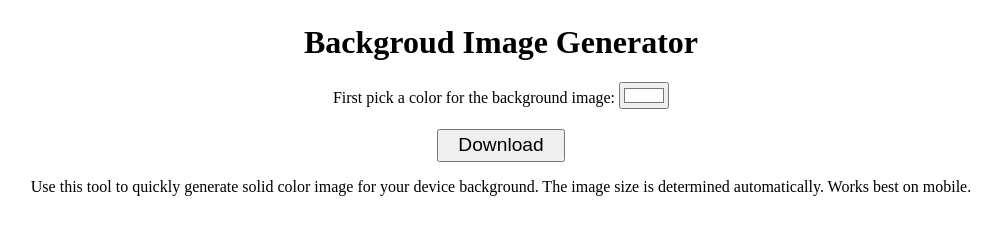
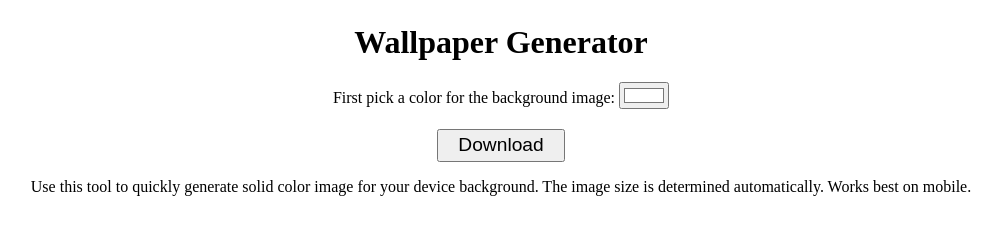
Before and after one commit to aquilax/mobile-background-image-generator, a plain HTML site: page index.html in a window 1280 px wide. Shown: the whole page, without its empty margins (139-1137 px from the left). Drawn offline with Linux system fonts and the light colour scheme.

Commit message:
Backgroudn image => Wallpaper

```diff
--- a/index.html
+++ b/index.html
@@ -5,7 +5,7 @@
     <meta http-equiv="X-UA-Compatible" content="IE=edge">
     <meta name="viewport" content="width=device-width, initial-scale=1">
     <meta name="theme-color" content="#ffffff" />
-    <title>Backgroud Image Generator</title>
+    <title>Wallpaper Generator</title>
     <style>
         .control {
             background: #fff;
@@ -29,7 +29,7 @@
     <!-- Add to homescreen for Safari on iOS -->
     <meta name="apple-mobile-web-app-capable" content="yes">
     <meta name="apple-mobile-web-app-status-bar-style" content="black">
-    <meta name="apple-mobile-web-app-title" content="Backgroud Image Generator">
+    <meta name="apple-mobile-web-app-title" content="Wallpaper Generator">
     <link rel="apple-touch-icon-precomposed" href="assets/images/icon_144.png">
 
     <!-- Tile icon for Win8 (144x144 + tile color) -->
@@ -51,7 +51,7 @@
 </head>
 <body>
     <div class="control">
-        <h1>Backgroud Image Generator</h1>
+        <h1>Wallpaper Generator</h1>
         <label>
             First pick a color for the background image:
             <input type="color" id="color" value="#ffffff" />
```
Also changed, not shown: manifest.json.
